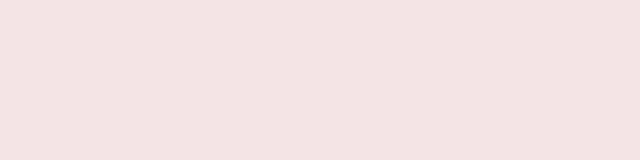
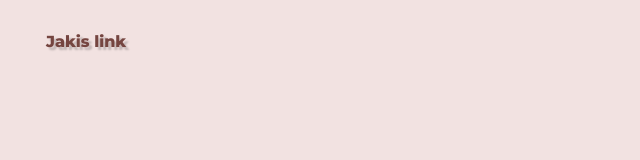
Before and after one commit to AMichalMurawski/kkania, a React (Vite) app: page / in a window 1280 px wide. Shown: the top 160 px of the page, without its empty margins (0-640 px from the left). Built offline with nearby package versions, Linux system fonts and the light colour scheme.

Commit message:
Link + erase ButtonTransparent (now is Link) + rename ButtonBasic to Button

```diff
--- a/src/App.tsx
+++ b/src/App.tsx
@@ -1,5 +1,10 @@
+import ButtonBasic from "./elements/Button/Button";
+import Link from "./elements/Link/Link";
+
 function App() {
-  return <></>;
+  return <div style={{padding: '30px', backgroundColor: 'var(--color-primary)', display: 'flex', flexWrap: 'wrap', gap: '30px' }}>
+    <Link href="">Jakis link</Link>
+  </div>;
 }
 
 export default App;
--- a/src/elements/Buttons/ButtonBasic/types.ts
+++ b/src/elements/Button/types.ts
@@ -1,10 +1,6 @@
 export interface ButtonProps {
-    text: string;
     type?: 'button' | 'submit';
     linkTo: string;
     style?: 'light' | 'dark';
-}
-
-export interface ButtonBasicProps extends ButtonProps {
     view?: 'short' | 'full';
 }
--- a/src/elements/Buttons/ButtonBasic/ButtonTransparent.module.css
+++ b/src/elements/Link/Link.module.css
@@ -1,4 +1,4 @@
-.button {
+.link {
     position: relative;
     text-shadow: 3px 3px 2px var(--color-shadow);
     transition: text-shadow var(--transition-primary);
@@ -7,15 +7,15 @@
     margin-inline: 1em;
 }
 
-.buttonLight {
+.linkLight {
     color: var(--color-secondary);
 }
 
-.buttonDark {
+.linkDark {
     color: var(--color-primary);
 }
 
-.button::before {
+.link::before {
     content: "";
     position: absolute;
     width: 0;
@@ -26,23 +26,23 @@
     transition: width var(--transition-primary);
 }
 
-.buttonLight::before {
+.linkLight::before {
     background-color: var(--color-accent);
 }
 
-.buttonDark::before {
+.linkDark::before {
     background-color: var(--color-primary);
 }
 
-.button:hover::before,
-.button:focus-visible::before {
+.link:hover::before,
+.link:focus-visible::before {
     width: 100%;
 }
 
-.button:active {
+.link:active {
     text-shadow: 3px 3px 2px var(--color-accent);
 }
 
-.button:active::before {
+.link:active::before {
     width: 0;
 }
--- /dev/null
+++ b/src/elements/Link/Link.tsx
@@ -0,0 +1,14 @@
+import React, { PropsWithChildren } from "react";
+import styles from "./Link.module.css";
+import { LinkProps } from "./types";
+
+const Link: React.FC<PropsWithChildren<LinkProps>> = ({ children, href = '', style = 'light' }) => {
+    return (
+        <a
+            className={`${styles.link} ${style === 'light' ? styles.linkLight : styles.linkLight}`}
+            href={href}
+        >{children}</a>
+    )
+};
+
+export default Link;
--- /dev/null
+++ b/src/elements/Link/types.ts
@@ -0,0 +1,4 @@
+export interface LinkProps {
+    href: string;
+    style?: 'light' | 'dark';
+}
--- a/src/styles/index.css
+++ b/src/styles/index.css
@@ -32,6 +32,8 @@ body {
 }
 
 a, a:hover {
+    font-family: var(--font-paragraph);
+    font-weight: 900;
     text-decoration: none;
     color: inherit;
 }
```
Also changed, not shown: src/elements/Button/Button.tsx (renamed from src/elements/Buttons/ButtonBasic/ButtonBasic.tsx, +6 -6 lines), src/elements/Buttons/ButtonBasic/ButtonTransparent.tsx (deleted, +0 -24 lines), src/elements/Button/Button.module.css (renamed from src/elements/Buttons/ButtonBasic/ButtonBasic.module.css), 1 other file (tests, documents, lock files or other folders).
